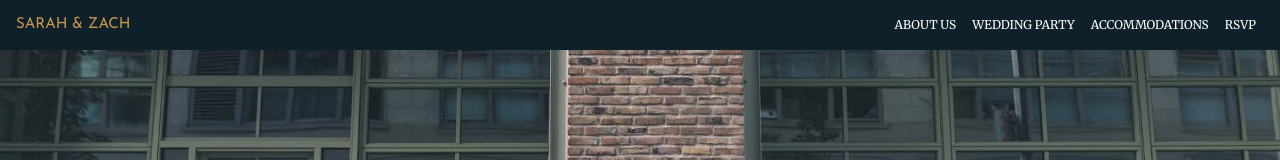
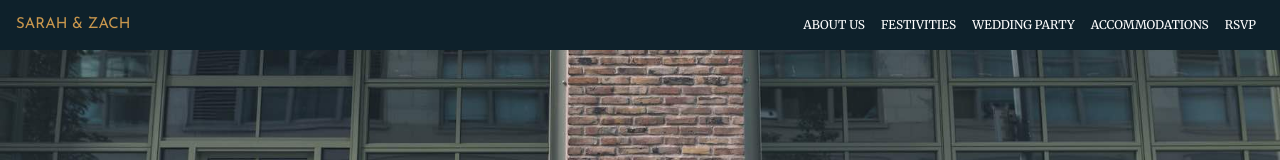
Before and after one commit to zwernberg/sarahandzach, a website: page index.html in a window 1280 px wide. Shown: the top 160 px of the page. Drawn offline with Linux system fonts and the light colour scheme.

Commit message:
festivities link

```diff
--- a/index.html
+++ b/index.html
@@ -30,6 +30,7 @@
         <div class="collapse collapse navbar-collapse" id="navbarNavAltMarkup">
           <div class="navbar-nav ml-auto">
             <a class="nav-item nav-link" href="#about">ABOUT US</a>
+            <a class="nav-item nav-link" href="#festivities">FESTIVITIES</a>
             <a class="nav-item nav-link" href="#party">WEDDING PARTY</a>
             <a class="nav-item nav-link" href="#accommodations">ACCOMMODATIONS</a>
             <a class="nav-item nav-link" href="#rsvp">RSVP</a>
```
